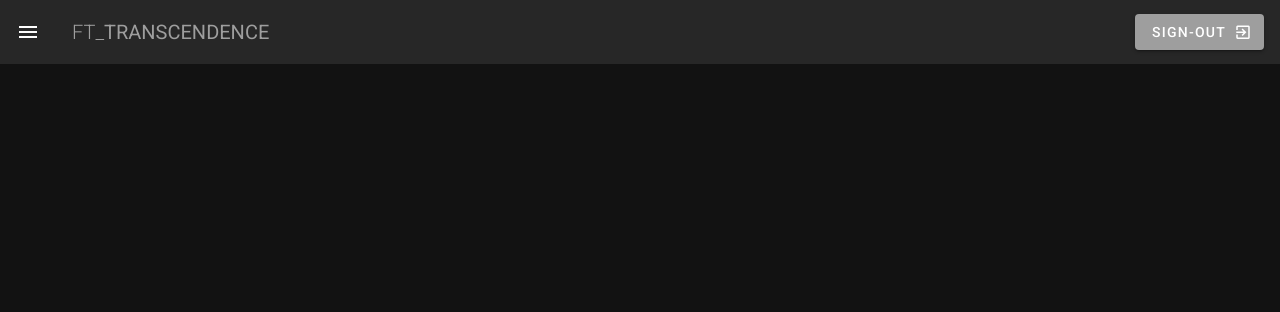
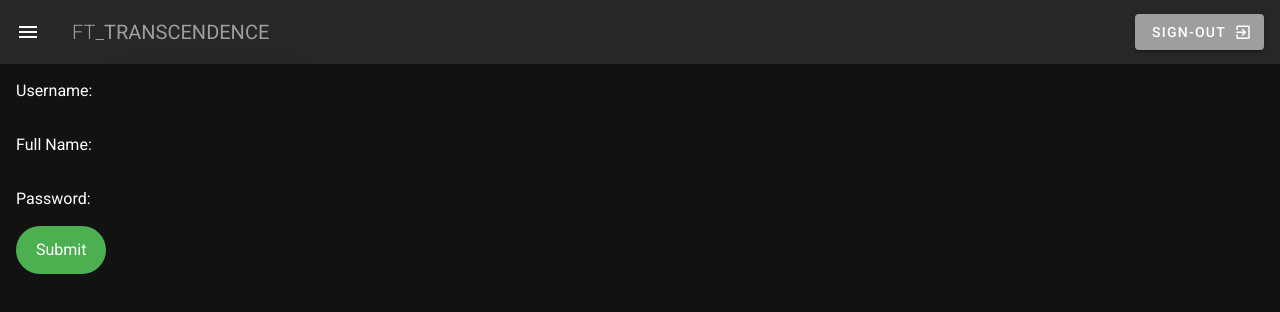
Before and after one commit to Zekao/ft_transcendence, a Nuxt app in the folder frontend/: page /Register in a window 1280 px wide. Shown: the top 312 px of the page. Built offline with nearby package versions, Linux system fonts and the light colour scheme.

Commit message:
add auth frontend

```diff
--- /dev/null
+++ b/frontend/pages/Register.vue
@@ -0,0 +1,81 @@
+<template>
+  <div class="register">
+      <div>
+          <form @submit.prevent="submit">
+            <div>
+              <label for="username">Username:</label>
+              <input type="text" name="username" v-model="form.username">
+            </div>
+            <div>
+              <label for="full_name">Full Name:</label>
+              <input type="text" name="full_name" v-model="form.full_name">
+            </div>
+            <div>
+              <label for="password">Password:</label>
+              <input type="password" name="password" v-model="form.password">
+            </div>
+            <button type="submit"> Submit</button>
+          </form>
+      </div>
+      <p v-if="showError" id="error">Username already exists</p>
+  </div>
+</template>
+
+<script>
+import { mapActions } from "vuex";
+export default {
+  name: "Register",
+  components: {},
+  data() {
+    return {
+      form: {
+        username: "",
+        full_name: "",
+        password: "",
+      },
+      showError: false
+    };
+  },
+  methods: {
+    ...mapActions(["Register"]),
+    async submit() {
+      try {
+        await this.Register(this.form);
+        this.$router.push("/posts");
+        this.showError = false
+      } catch (error) {
+        this.showError = true
+      }
+    },
+  },
+};
+</script>
+
+<style scoped>
+* {
+  box-sizing: border-box;
+}
+label {
+  padding: 12px 12px 12px 0;
+  display: inline-block;
+}
+button[type=submit] {
+  background-color: #4CAF50;
+  color: white;
+  padding: 12px 20px;
+  cursor: pointer;
+  border-radius:30px;
+}
+button[type=submit]:hover {
+  background-color: #45a049;
+}
+input {
+  margin: 5px;
+  box-shadow:0 0 15px 4px rgba(0,0,0,0.06);
+  padding:10px;
+  border-radius:30px;
+}
+#error {
+  color: red;
+}
+</style>
--- /dev/null
+++ b/frontend/pages/login.vue
@@ -0,0 +1,79 @@
+<template>
+  <div class="login">
+    <div>
+      <form @submit.prevent="submit">
+        <div>
+          <label for="username">Username:</label>
+          <input type="text" name="username" v-model="form.username" />
+        </div>
+        <div>
+          <label for="password">Password:</label>
+          <input type="password" name="password" v-model="form.password" />
+        </div>
+        <button type="submit">Submit</button>
+      </form>
+      <p v-if="showError" id="error">Username or Password is incorrect</p>
+    </div>
+  </div>
+</template>
+
+<script>
+import { mapActions } from "vuex";
+export default {
+  name: "Login",
+  components: {},
+  data() {
+    return {
+      form: {
+        username: "",
+        password: "",
+      },
+      showError: false
+    };
+  },
+  methods: {
+    ...mapActions(["LogIn"]),
+    async submit() {
+      const User = new FormData();
+      User.append("user_name", this.form.username);
+      User.append("password", this.form.password);
+      try {
+          await this.LogIn(User);
+          this.$router.push("/posts");
+          this.showError = false
+      } catch (error) {
+        this.showError = true
+      }
+    },
+  },
+};
+</script>
+
+<style scoped>
+* {
+  box-sizing: border-box;
+}
+label {
+  padding: 12px 12px 12px 0;
+  display: inline-block;
+}
+button[type=submit] {
+  background-color: #4CAF50;
+  color: white;
+  padding: 12px 20px;
+  cursor: pointer;
+  border-radius:30px;
+}
+button[type=submit]:hover {
+  background-color: #45a049;
+}
+input {
+  margin: 5px;
+  box-shadow:0 0 15px 4px rgba(0,0,0,0.06);
+  padding:10px;
+  border-radius:30px;
+}
+#error {
+  color: red;
+}
+</style>
```
Also changed, not shown: frontend/package.json (+8 -0 lines), frontend/src/main.js (+7 -0 lines), frontend/src/store/index.js (added, +14 -0 lines), frontend/src/store/modules/auth.js (added, +53 -0 lines), frontend/pages/Profile.vue (added), frontend/pages/index.vue (line endings or trailing spaces), 5 other files (tests, documents, lock files or other folders).
